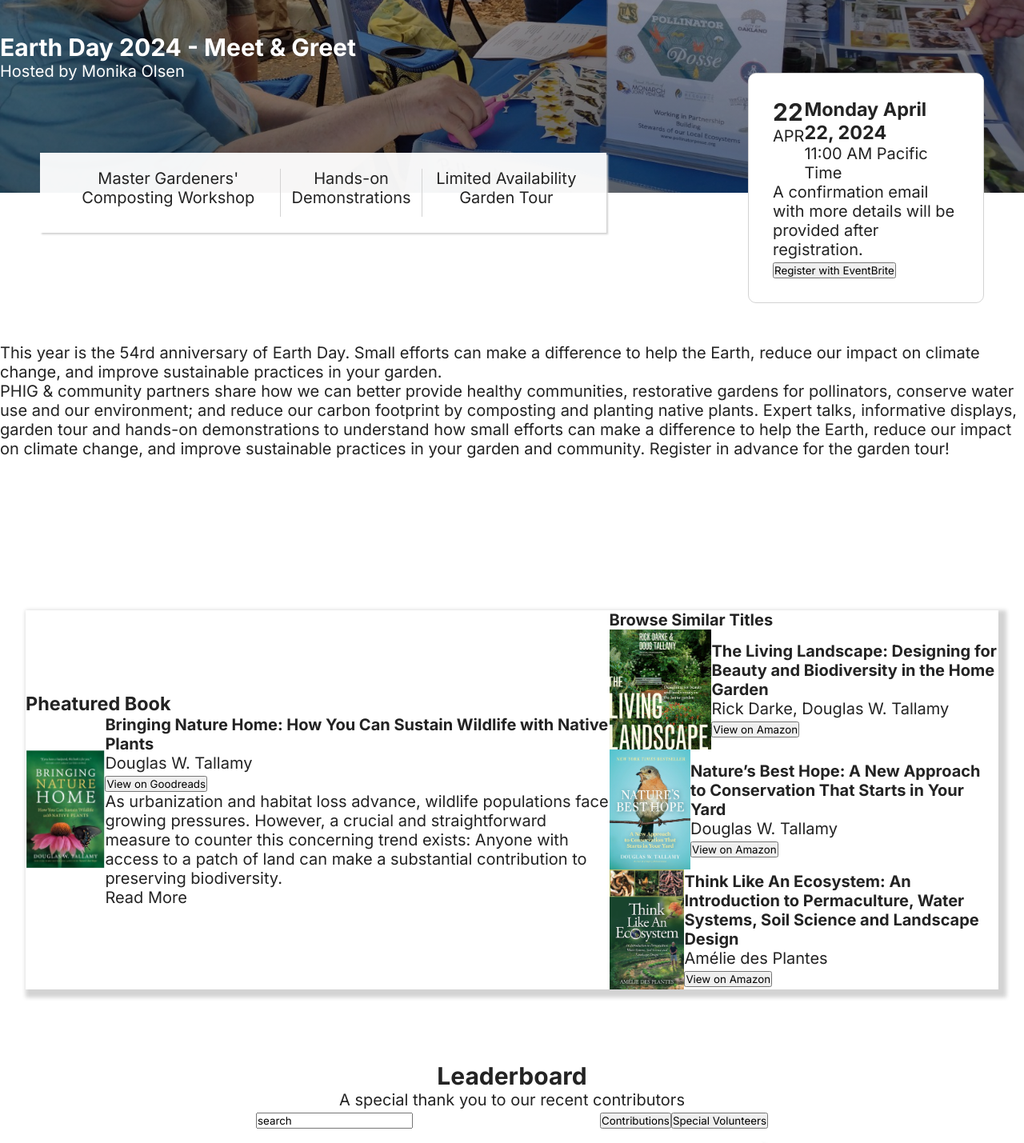
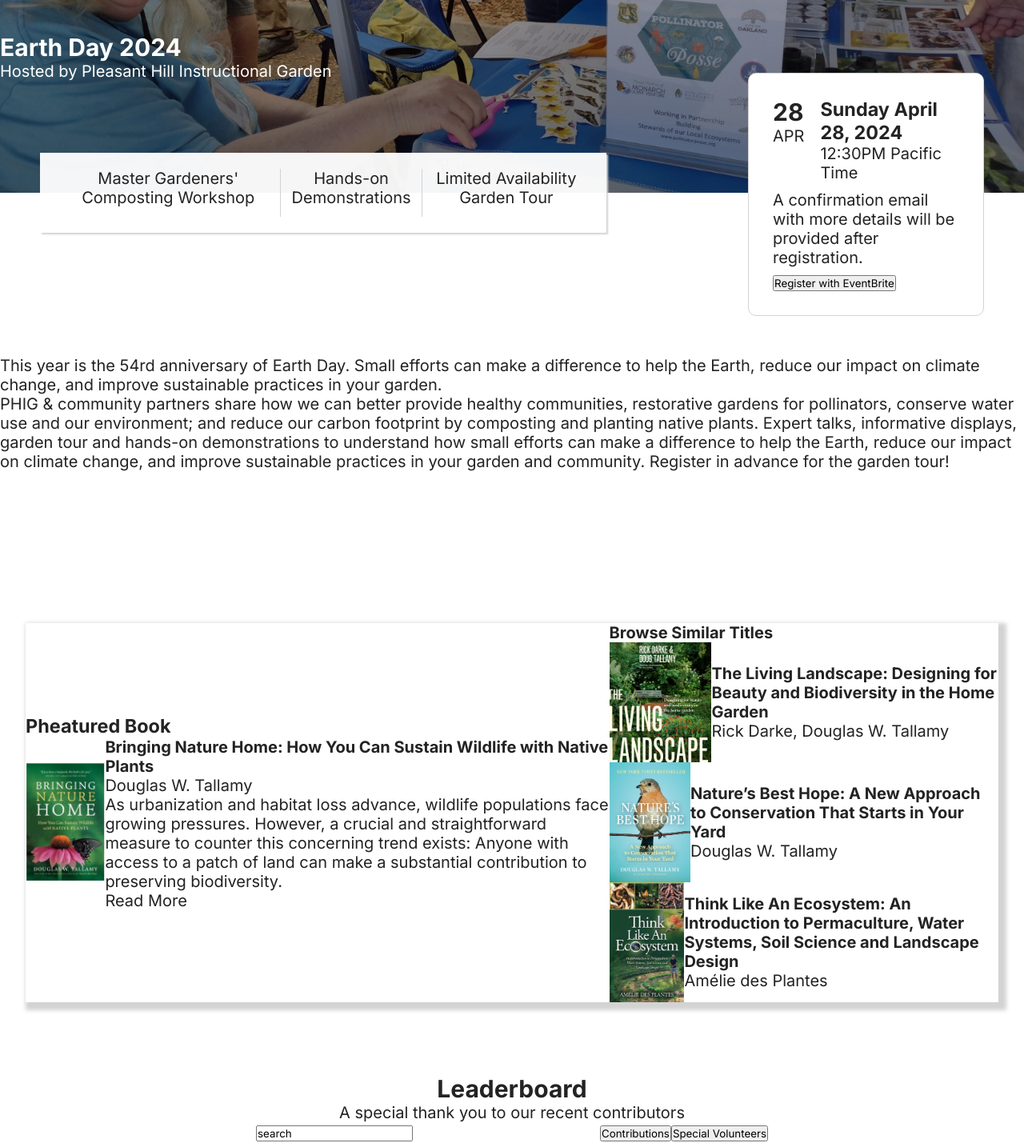
Before and after one commit to ramitaarora/phig-website, a React (Create React App) app: page / in a window 1280 px wide. Shown: the part 2438-3867 px from the top of the page at 80% size. Built offline with nearby package versions, Linux system fonts and the light colour scheme; a web font is replaced by a local one.

Commit message:
meeting updates

```diff
--- a/src/components/HomepageCards.jsx
+++ b/src/components/HomepageCards.jsx
@@ -13,7 +13,7 @@ export default function HomepageCards() {
                     <p>Energized by our ongoing conservation projects and a diverse coalition of local group endeavors, our projects in California drive a powerful impact for wildlife ecosystems as well as fauna conservation.</p>
                 </div>
                 <div className={css`display: flex; padding: 25px; align-items: center;`}>
-                    <Link to="/volunteer"><p>Learn More</p></Link>
+                    <Link to="/volunteer"><p className={css`margin-right: 5px;`}>Learn More</p></Link>
                     <svg xmlns="http://www.w3.org/2000/svg" width="16" height="16" fill="currentColor" class="bi bi-arrow-right" viewBox="0 0 16 16">
                         <path fill-rule="evenodd" d="M1 8a.5.5 0 0 1 .5-.5h11.793l-3.147-3.146a.5.5 0 0 1 .708-.708l4 4a.5.5 0 0 1 0 .708l-4 4a.5.5 0 0 1-.708-.708L13.293 8.5H1.5A.5.5 0 0 1 1 8" />
                     </svg>
@@ -29,7 +29,7 @@ export default function HomepageCards() {
                     <p>We educate students, staff, and community members in the need for water conservation using a demonstration garden. Our goal is to avoid pesticides, encourage water recycling methods, and teach drought tolerant and native plantings.</p>
                 </div>
                 <div className={css`display: flex; padding: 25px; align-items: center;`}>
-                    <Link to="/approach"><p>Learn More</p></Link>
+                    <Link to="/approach"><p className={css`margin-right: 5px;`}>Learn More</p></Link>
                     <svg xmlns="http://www.w3.org/2000/svg" width="16" height="16" fill="currentColor" class="bi bi-arrow-right" viewBox="0 0 16 16">
                         <path fill-rule="evenodd" d="M1 8a.5.5 0 0 1 .5-.5h11.793l-3.147-3.146a.5.5 0 0 1 .708-.708l4 4a.5.5 0 0 1 0 .708l-4 4a.5.5 0 0 1-.708-.708L13.293 8.5H1.5A.5.5 0 0 1 1 8" />
                     </svg>
@@ -45,7 +45,7 @@ export default function HomepageCards() {
                     <p>There are plenty of opportunities to lend a hand. PHIG has a number of scheduled work party dates and we also would be happy to set up additional project work days for small groups wishing to take on longer-term tasks or projects. Come by and take a look & help. Bring friends too!</p>
                 </div>
                 <div className={css`display: flex; padding: 25px; align-items: center;`}>
-                    <Link to="/events"><p>Learn More</p></Link>
+                    <Link to="/events"><p className={css`margin-right: 5px;`}>Learn More</p></Link>
                     <svg xmlns="http://www.w3.org/2000/svg" width="16" height="16" fill="currentColor" class="bi bi-arrow-right" viewBox="0 0 16 16">
                         <path fill-rule="evenodd" d="M1 8a.5.5 0 0 1 .5-.5h11.793l-3.147-3.146a.5.5 0 0 1 .708-.708l4 4a.5.5 0 0 1 0 .708l-4 4a.5.5 0 0 1-.708-.708L13.293 8.5H1.5A.5.5 0 0 1 1 8" />
                     </svg>
--- a/src/components/Leaderboard.jsx
+++ b/src/components/Leaderboard.jsx
@@ -22,14 +22,14 @@ export default function Leaderboard() {
 
             <div id="leaderboard-list">
                 {contributors ? contributors.map((contributor, index) => (
-                    <div id="each-contributer" key={index} className={css`display: flex; justify-content: space-between; align-items: center; box-shadow: 5px 5px 5px lightgrey; margin: 15px auto; border-radius: 15px;`}>
+                    <div id="each-contributer" key={index} className={css`display: flex; justify-content: space-between; align-items: center; box-shadow: 5px 5px 5px lightgrey; margin: 15px auto; border-radius: 15px; padding: 10px;`}>
                         <div className={css`display: flex; justify-content: space-between; align-items: center;`}>
                             <img src="./images/homepage/dollar-sign.png" alt="dollar-sign" className={css`height: 60px;`}/>
                             <h4>{contributor.name}</h4>
                         </div>
                         <div className={css`display: flex; justify-content: space-between; align-items: center;`}>
                             <p>{contributor.date}</p>
-                            <p>${contributor.amount}</p>
+                            {/* <p className={css`margin-left: 15px;`}>${contributor.amount}</p> */}
                         </div>
                     </div>
                 )) : null}
--- a/src/components/Navbar.jsx
+++ b/src/components/Navbar.jsx
@@ -11,13 +11,13 @@ const Navbar = () => {
 
       <div className={css`width: 70%; display: flex; justify-content: space-evenly;`}>
         <div className="nav-dropdown">
-          <Link to="/about">
+          <Link to="/contact">
             About Us
             <img src="./images/nav-carat-down.svg" alt="down" />
           </Link>
           <div className="nav-dropdown-content">
             <Link to="/contact">Contact</Link>
-            <Link to="/about/">Timeline</Link>
+            {/*<Link to="/about/">Timeline</Link>*/}
           </div>
         </div>
 
--- a/src/components/PheaturedBook.jsx
+++ b/src/components/PheaturedBook.jsx
@@ -14,7 +14,7 @@ export default function PheaturedBook() {
                         <div>
                             <h4>Bringing Nature Home: How You Can Sustain Wildlife with Native Plants</h4>
                             <p>Douglas W. Tallamy</p>
-                            <button>View on Goodreads</button>
+                            {/*<button>View on Goodreads</button>*/}
                             <p>As urbanization and habitat loss advance, wildlife populations face growing pressures. However, a crucial and straightforward measure to counter this concerning trend exists: Anyone with access to a patch of land can make a substantial contribution to preserving biodiversity.</p>
                             <p>Read More</p>
                         </div>
@@ -24,27 +24,27 @@ export default function PheaturedBook() {
                 <div className={css`width: 40%`}>
                     <h4>Browse Similar Titles</h4>
                     <div className={css`display: flex; justify-content: space-between; align-items: center;`}>
-                        <img src="./images/homepage/book-1.jpeg" alt="pheatured-book" className={css`height: 150px;`}/>
+                        <img src="./images/homepage/book-1.jpeg" alt="pheatured-book" className={css`height: 150px;`} />
                         <div>
                             <h4>The Living Landscape: Designing for Beauty and Biodiversity in the Home Garden</h4>
                             <p>Rick Darke, Douglas W. Tallamy</p>
-                            <button>View on Amazon</button>
+                            {/*<button>View on Amazon</button>*/}
                         </div>
                     </div>
                     <div className={css`display: flex; justify-content: space-between; align-items: center;`}>
-                        <img src="./images/homepage/book-2.jpeg" alt="pheatured-book" className={css`height: 150px;`}/>
+                        <img src="./images/homepage/book-2.jpeg" alt="pheatured-book" className={css`height: 150px;`} />
                         <div>
                             <h4>Nature’s Best Hope: A New Approach to Conservation That Starts in Your Yard</h4>
                             <p>Douglas W. Tallamy</p>
-                            <button>View on Amazon</button>
+                            {/*<button>View on Amazon</button>*/}
                         </div>
                     </div>
                     <div className={css`display: flex; justify-content: space-between; align-items: center;`}>
-                        <img src="./images/homepage/book-3.jpeg" alt="pheatured-book" className={css`height: 150px;`}/>
+                        <img src="./images/homepage/book-3.jpeg" alt="pheatured-book" className={css`height: 150px;`} />
                         <div>
                             <h4>Think Like An Ecosystem: An Introduction to Permaculture, Water Systems, Soil Science and Landscape Design</h4>
                             <p>Amélie des Plantes</p>
-                            <button>View on Amazon</button>
+                            {/*<button>View on Amazon</button>*/}
                         </div>
                     </div>
                 </div>
--- a/src/components/PheaturedEvent.jsx
+++ b/src/components/PheaturedEvent.jsx
@@ -4,8 +4,8 @@ export default function PheaturedEvent() {
     return (
         <div id="pheatured-event">
             <div id="header" className={css`background-image: linear-gradient(rgba(0, 0, 0, 0.2), rgba(0, 0, 0, 0.45)), url('./images/homepage/earth-day-event.jpeg'); height: 500px; width: 100%; background-position: center; background-repeat: no-repeat; background-size: cover; color: white;`}>
-                <h2 className={css`position: relative; top: 300px;`}>Earth Day 2024 - Meet & Greet</h2>
-                <p className={css`position: relative; top: 300px;`}>Hosted by Monika Olsen</p>
+                <h2 className={css`position: relative; top: 300px;`}>Earth Day 2024</h2>
+                <p className={css`position: relative; top: 300px;`}>Hosted by Pleasant Hill Instructional Garden</p>
             </div>
 
             <div className={css`display: flex; justify-content: space-between; margin: 0 50px;`}>
@@ -16,19 +16,19 @@ export default function PheaturedEvent() {
                 </div>
 
                 <div id="event-date" className={css`background-color: white; position: relative; top: -150px; width: 25%; padding: 30px; border: 1px solid lightgrey; border-radius: 10px;`}>
-                    <div className={css`display: flex;`}>
-                        <div>
-                            <h2>22</h2>
+                    <div className={css`display: flex; margin-bottom: 10px;`}>
+                        <div className={css`margin-right: 20px;`}>
+                            <h2>28</h2>
                             <p>APR</p>
                         </div>
                         <div>
-                            <h3>Monday April 22, 2024</h3>
-                            <p>11:00 AM Pacific Time</p>
+                            <h3>Sunday April 28, 2024</h3>
+                            <p>12:30PM Pacific Time</p>
                         </div>
                     </div>
 
                     <p>A confirmation email with more details will be provided after registration.</p>
-                    <button>Register with EventBrite</button>
+                    <button className={css`margin-top: 10px;`}>Register with EventBrite</button>
                 </div>
             </div>
 
--- a/src/pages/ContactPage.jsx
+++ b/src/pages/ContactPage.jsx
@@ -1,4 +1,5 @@
 import ContactForm from "../components/ContactForm"
+import WeatherStation from "./WeatherStation";
 import { css } from '@emotion/css';
 
 export default function ContactPage() {
@@ -23,7 +24,9 @@ export default function ContactPage() {
                     <p>PHIG is also available from Pleasant Hill BART and bus.</p>
                 </div>
                 <ContactForm />
+
             </main>
+            <WeatherStation />
             <iframe className={css`border: none;`} src="https://www.google.com/maps/embed?pb=!1m18!1m12!1m3!1d3146.6651644328053!2d-122.07075562449964!3d37.93825207194467!2m3!1f0!2f0!3f0!3m2!1i1024!2i768!4f13.1!3m3!1m2!1s0x808561423f4a8d93%3A0xcae1de5ca389745d!2sPleasant%20Hill%20Instructional%20Garden!5e0!3m2!1sen!2sus!4v1713025721627!5m2!1sen!2sus" width="100%" height="400" allowfullscreen="" loading="lazy" referrerpolicy="no-referrer-when-downgrade"></iframe>
         </div>
     )
--- a/src/pages/NewsPage.jsx
+++ b/src/pages/NewsPage.jsx
@@ -10,7 +10,7 @@ export default function NewsPage() {
 
             <Newsfeed />
 
-            <Newsletter />
+    {/*<Newsletter />*/}
 
         </div>
     )
```
Also changed, not shown: src/components/Footer.jsx (+4 -3 lines), src/pages/DonationPage.jsx (+13 -7 lines), 7 other files (tests, documents, lock files or other folders).
